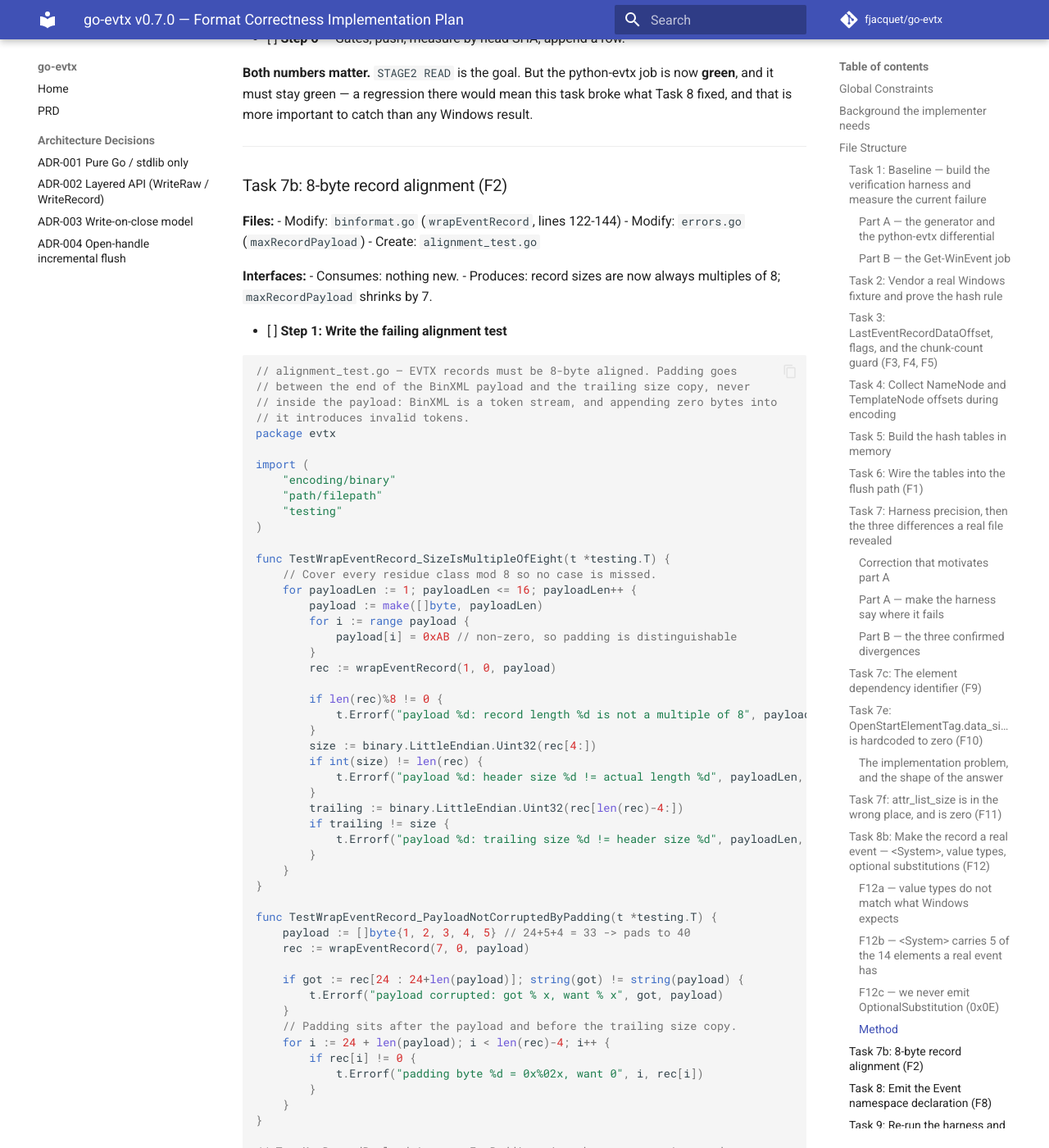
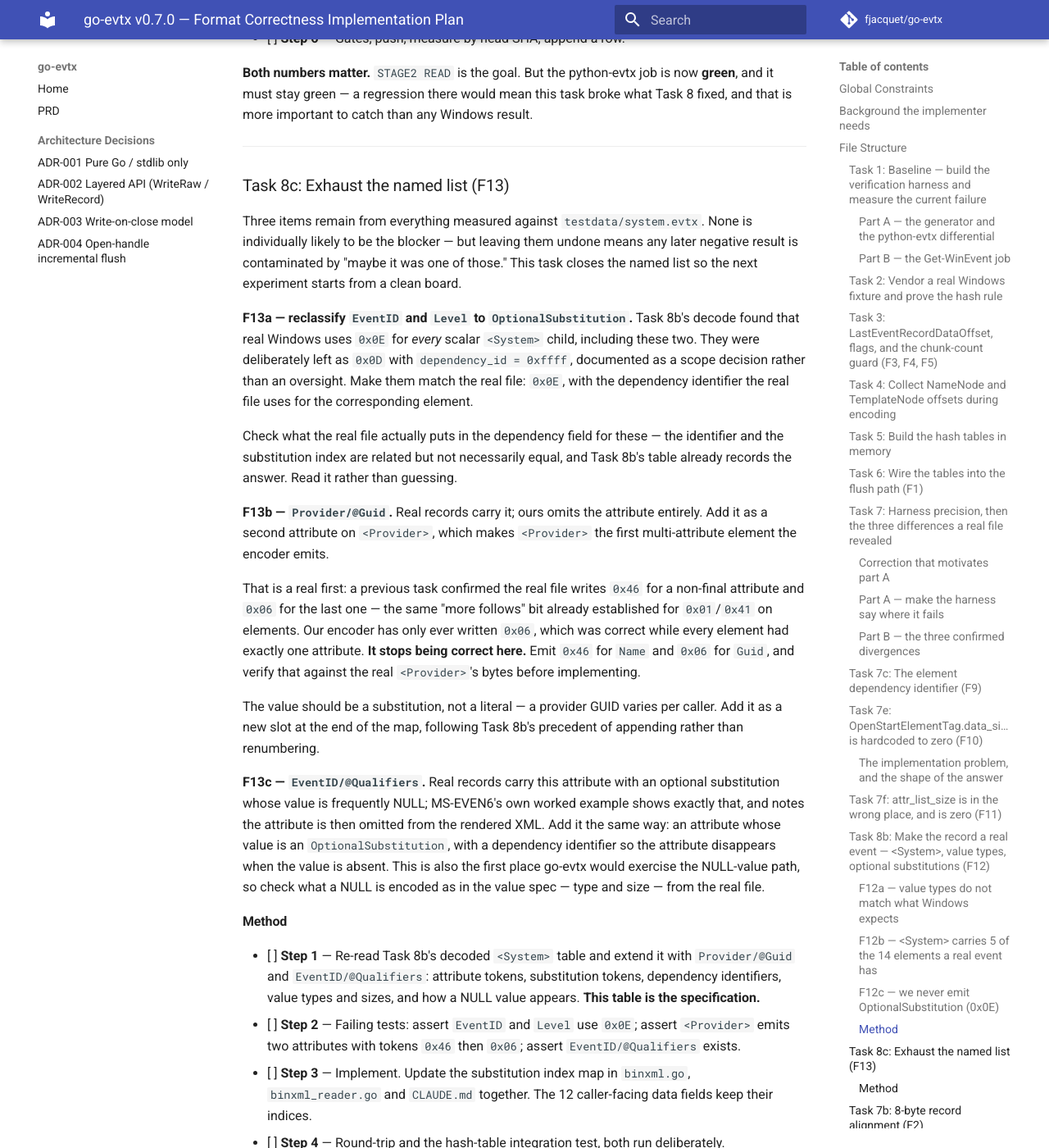
Before and after one commit to fjacquet/go-evtx, an MkDocs documentation site: the page built from docs/superpowers/plans/2026-08-08-v0.7.0-format-correctness.md, in a window 1280 px wide and 1400 px high, scrolled down 55303 px. Shown: the whole window at 82% size. Built offline with MkDocs 1.6.1 and Material for MkDocs 9.7.7, drawn with Linux system fonts in a browser that asks for light colours; comment, search, counter and statistics services are not loaded; some of the changed text lies outside the part shown.

Commit message:
docs: add Task 8c — exhaust the named list (F13)
Three items remain from everything measured against the real Windows file.
None is individually likely to be the blocker. The point is that leaving them
undone contaminates every later negative result with 'maybe it was one of
those' — the splice experiment that follows needs a clean board.

F13a: reclassify EventID and Level to OptionalSubstitution 0x0E. Task 8b's
decode found real Windows uses 0x0E for every scalar <System> child including
these two; they were left as 0x0D by an explicit scope decision.

F13b: Provider/@Guid. Makes <Provider> the first multi-attribute element the
encoder emits — and therefore the first place the attribute 'more follows'
bit matters. We have only ever written 0x06, correct while every element had
exactly one attribute, incorrect from here.

F13c: EventID/@Qualifiers, whose value is frequently NULL. First exercise of
the NULL-value path, so the task requires reading from the real file how a
NULL is encoded in the value spec.

The task states plainly that a fourteenth null is the expected outcome and
should be reported as such — its value is closing the list, not the odds.

Co-Authored-By: Claude Opus 5 <noreply@anthropic.com>
Claude-Session: https://claude.ai/code/session_01SMMD2wrcUhxVtxB2pNjdgF

```diff
--- a/docs/superpowers/plans/2026-08-08-v0.7.0-format-correctness.md
+++ b/docs/superpowers/plans/2026-08-08-v0.7.0-format-correctness.md
@@ -2420,6 +2420,37 @@ MS-EVEN6 ties `0x0E` to NULL-conditional omission: an element whose `dependency_
 
 ---
 
+### Task 8c: Exhaust the named list (F13)
+
+Three items remain from everything measured against `testdata/system.evtx`. None is individually likely to be the blocker — but leaving them undone means any later negative result is contaminated by "maybe it was one of those." This task closes the named list so the next experiment starts from a clean board.
+
+**F13a — reclassify `EventID` and `Level` to `OptionalSubstitution`.** Task 8b's decode found that real Windows uses `0x0E` for *every* scalar `<System>` child, including these two. They were deliberately left as `0x0D` with `dependency_id = 0xffff`, documented as a scope decision rather than an oversight. Make them match the real file: `0x0E`, with the dependency identifier the real file uses for the corresponding element.
+
+Check what the real file actually puts in the dependency field for these — the identifier and the substitution index are related but not necessarily equal, and Task 8b's table already records the answer. Read it rather than guessing.
+
+**F13b — `Provider/@Guid`.** Real records carry it; ours omits the attribute entirely. Add it as a second attribute on `<Provider>`, which makes `<Provider>` the first multi-attribute element the encoder emits.
+
+That is a real first: a previous task confirmed the real file writes `0x46` for a non-final attribute and `0x06` for the last one — the same "more follows" bit already established for `0x01`/`0x41` on elements. Our encoder has only ever written `0x06`, which was correct while every element had exactly one attribute. **It stops being correct here.** Emit `0x46` for `Name` and `0x06` for `Guid`, and verify that against the real `<Provider>`'s bytes before implementing.
+
+The value should be a substitution, not a literal — a provider GUID varies per caller. Add it as a new slot at the end of the map, following Task 8b's precedent of appending rather than renumbering.
+
+**F13c — `EventID/@Qualifiers`.** Real records carry this attribute with an optional substitution whose value is frequently NULL; MS-EVEN6's own worked example shows exactly that, and notes the attribute is then omitted from the rendered XML. Add it the same way: an attribute whose value is an `OptionalSubstitution`, with a dependency identifier so the attribute disappears when the value is absent. This is also the first place go-evtx would exercise the NULL-value path, so check what a NULL is encoded as in the value spec — type and size — from the real file.
+
+#### Method
+
+- [ ] **Step 1** — Re-read Task 8b's decoded `<System>` table and extend it with `Provider/@Guid` and `EventID/@Qualifiers`: attribute tokens, substitution tokens, dependency identifiers, value types and sizes, and how a NULL value appears. **This table is the specification.**
+- [ ] **Step 2** — Failing tests: assert `EventID` and `Level` use `0x0E`; assert `<Provider>` emits two attributes with tokens `0x46` then `0x06`; assert `EventID/@Qualifiers` exists.
+- [ ] **Step 3** — Implement. Update the substitution index map in `binxml.go`, `binxml_reader.go` and `CLAUDE.md` together. The 12 caller-facing data fields keep their indices.
+- [ ] **Step 4** — Round-trip and the hash-table integration test, both run deliberately.
+- [ ] **Step 5** — Regenerate the golden file; report the growth.
+- [ ] **Step 6** — Gates, push, measure by head SHA, append a row.
+
+**Both numbers.** `STAGE2 READ` is the goal. The python-evtx differential is **green** and must stay green — report a regression there first, ahead of anything else.
+
+**On the likely outcome.** Thirteen fixes have left Windows unmoved; expect a fourteenth null and say so plainly if that is what happens. The value here is not the odds — it is that the named list is then genuinely empty, and the splice experiment that follows will be interpretable without an asterisk.
+
+---
+
 ### Task 7b: 8-byte record alignment (F2)
 
 **Files:**
```
